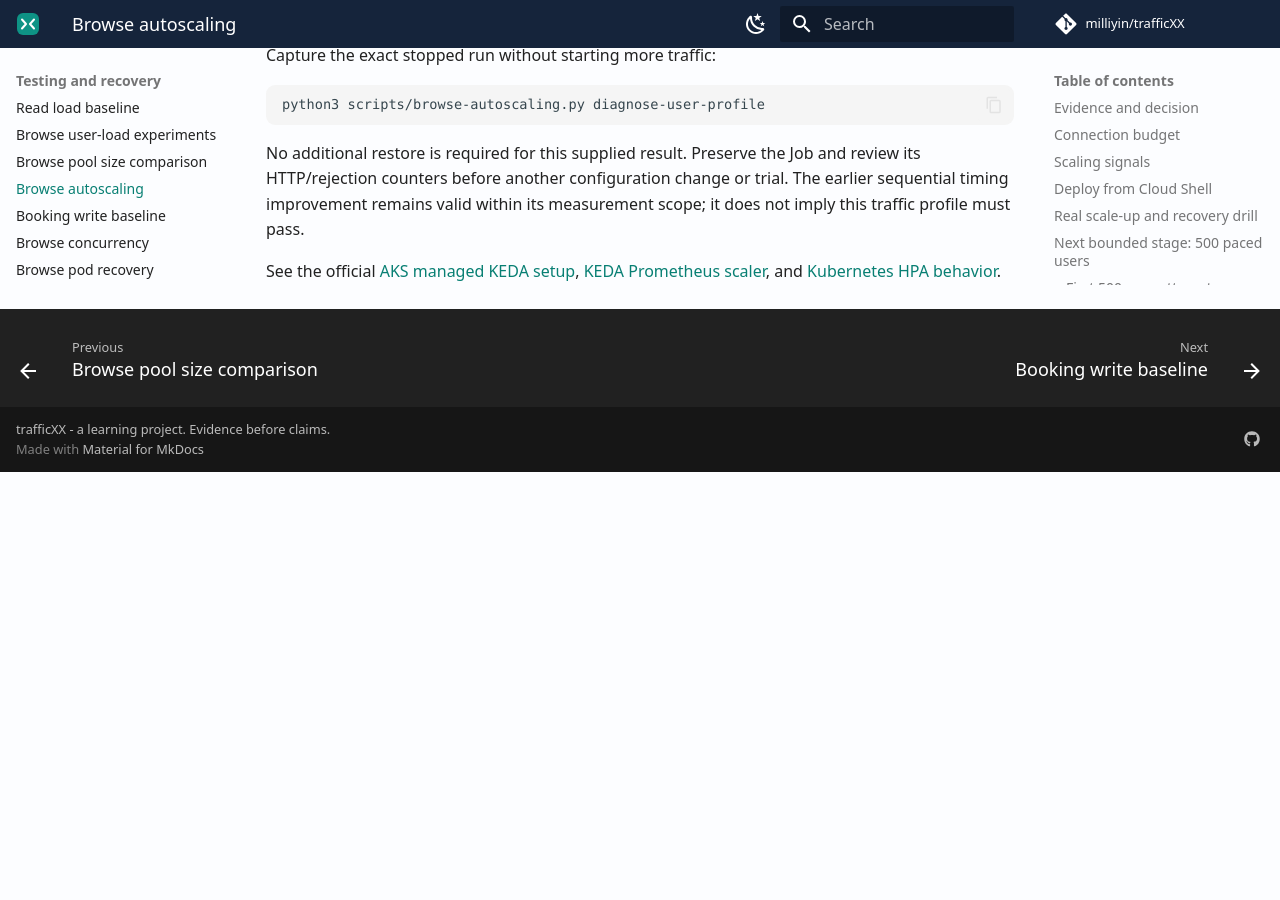
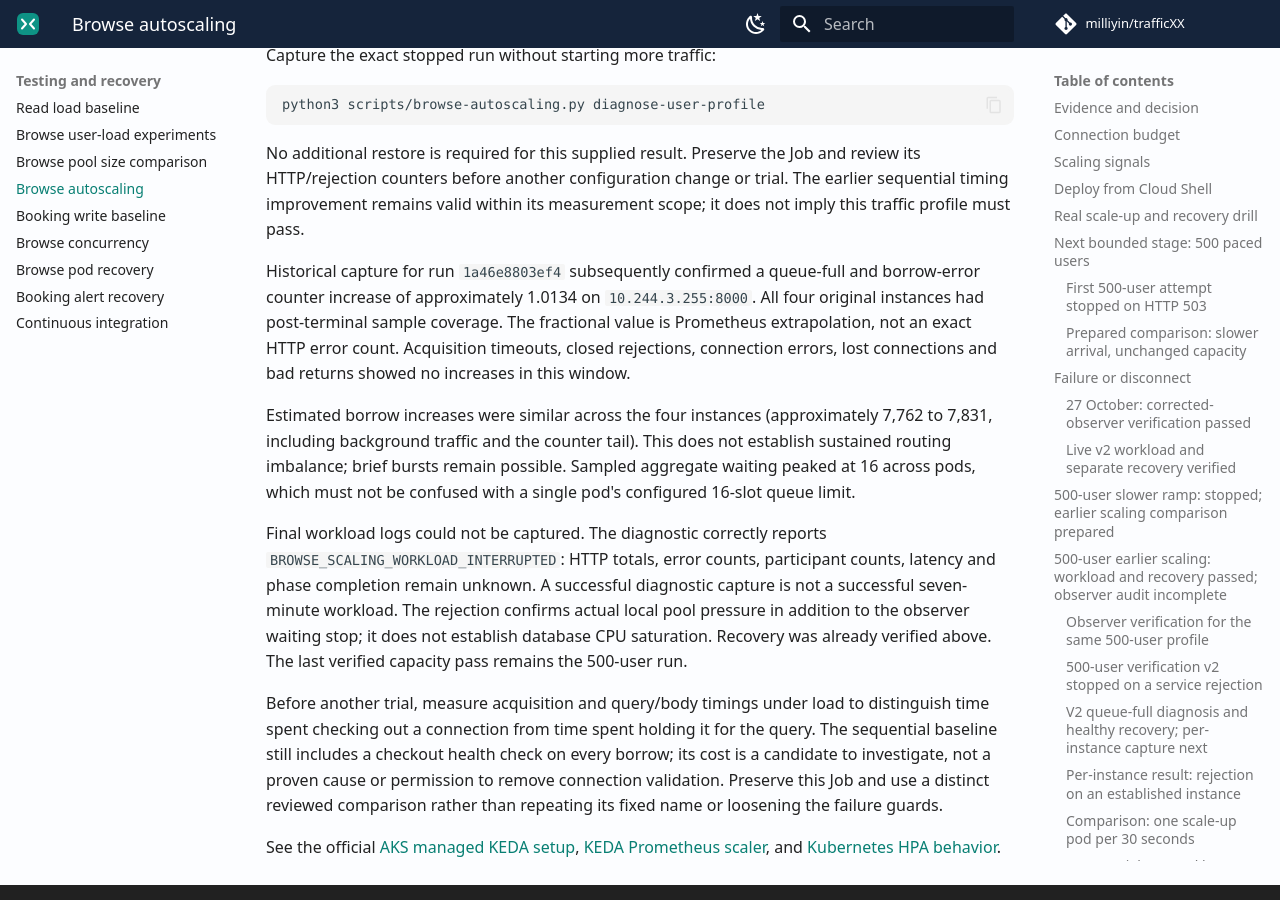
Before and after one commit to milliyin/trafficXX, an MkDocs documentation site: the page built from docs/browse-autoscaling.md, in a window 1280 px wide and 900 px high, scrolled down 31666 px. Built offline with MkDocs 1.6.1 and Material for MkDocs 9.7.7, drawn with Linux system fonts in a browser that asks for light colours; comment, search, counter and statistics services are not loaded; before the commit the page ends 32138 px from its top, so only the background shows below that.

Commit message:
docs: record queue rejection in autocommit profile diagnostics

```diff
--- a/docs/browse-autoscaling.md
+++ b/docs/browse-autoscaling.md
@@ -1475,6 +1475,35 @@ and review its HTTP/rejection counters before another configuration change or
 trial. The earlier sequential timing improvement remains valid within its
 measurement scope; it does not imply this traffic profile must pass.
 
+Historical capture for run `1a46e8803ef4` subsequently confirmed a queue-full
+and borrow-error counter increase of approximately 1.0134 on
+`10.244.3.255:8000`. All four original instances had post-terminal sample
+coverage. The fractional value is Prometheus extrapolation, not an exact
+HTTP error count. Acquisition timeouts, closed rejections, connection errors,
+lost connections and bad returns showed no increases in this window.
+
+Estimated borrow increases were similar across the four instances
+(approximately 7,762 to 7,831, including background traffic and the counter
+tail). This does not establish sustained routing imbalance; brief bursts
+remain possible. Sampled aggregate waiting peaked at 16 across pods, which
+must not be confused with a single pod's configured 16-slot queue limit.
+
+Final workload logs could not be captured. The diagnostic correctly reports
+`BROWSE_SCALING_WORKLOAD_INTERRUPTED`: HTTP totals, error counts, participant
+counts, latency and phase completion remain unknown. A successful diagnostic
+capture is not a successful seven-minute workload. The rejection confirms
+actual local pool pressure in addition to the observer waiting stop; it does
+not establish database CPU saturation. Recovery was already verified above.
+The last verified capacity pass remains the 500-user run.
+
+Before another trial, measure acquisition and query/body timings under load
+to distinguish time spent checking out a connection from time spent holding
+it for the query. The sequential baseline still includes a checkout health
+check on every borrow; its cost is a candidate to investigate, not a proven
+cause or permission to remove connection validation. Preserve this Job and
+use a distinct reviewed comparison rather than repeating its fixed name or
+loosening the failure guards.
+
 See the official [AKS managed KEDA setup](https://learn.microsoft.com/en-us/azure/aks/keda-deploy-add-on-cli),
 [KEDA Prometheus scaler](https://keda.sh/docs/2.18/scalers/prometheus/), and
 [Kubernetes HPA behavior](https://kubernetes.io/docs/tasks/run-application/horizontal-pod-autoscale/).
```
Also changed, not shown: memeory.md (+6 -0 lines).
